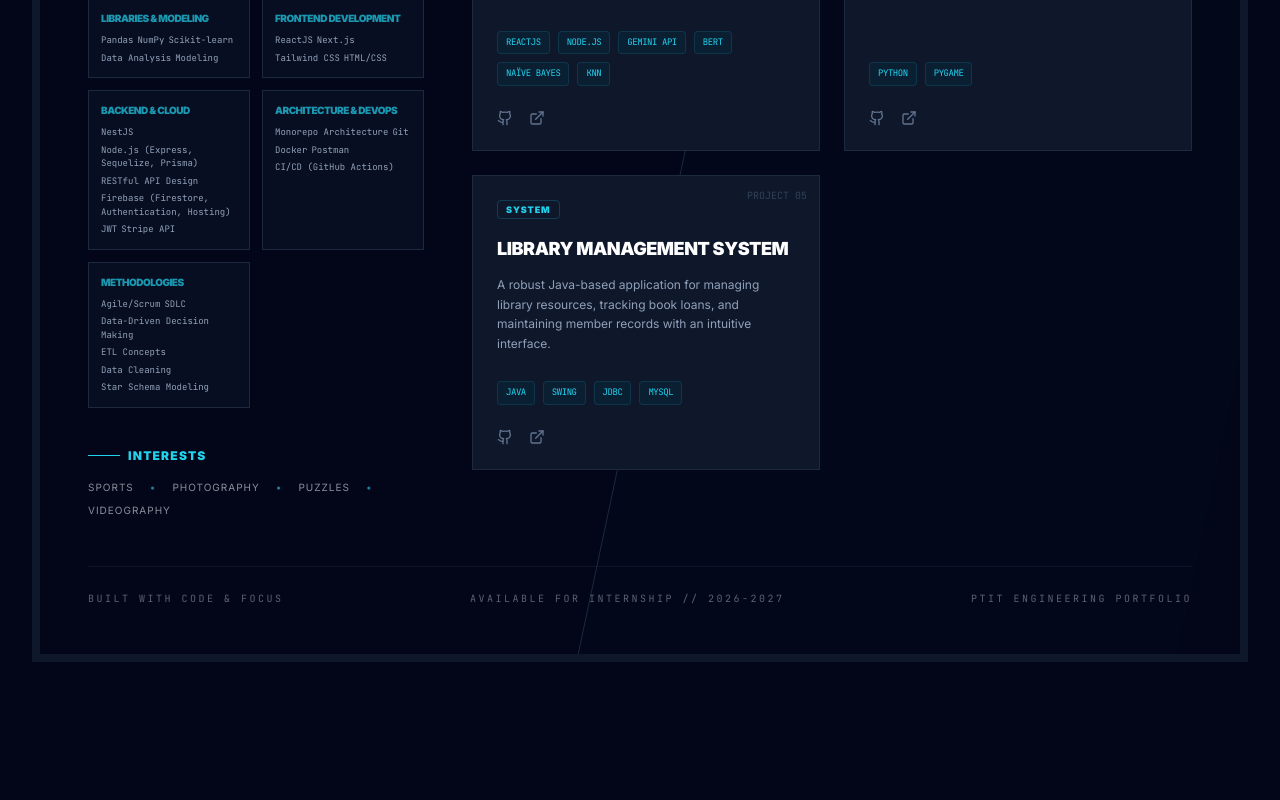
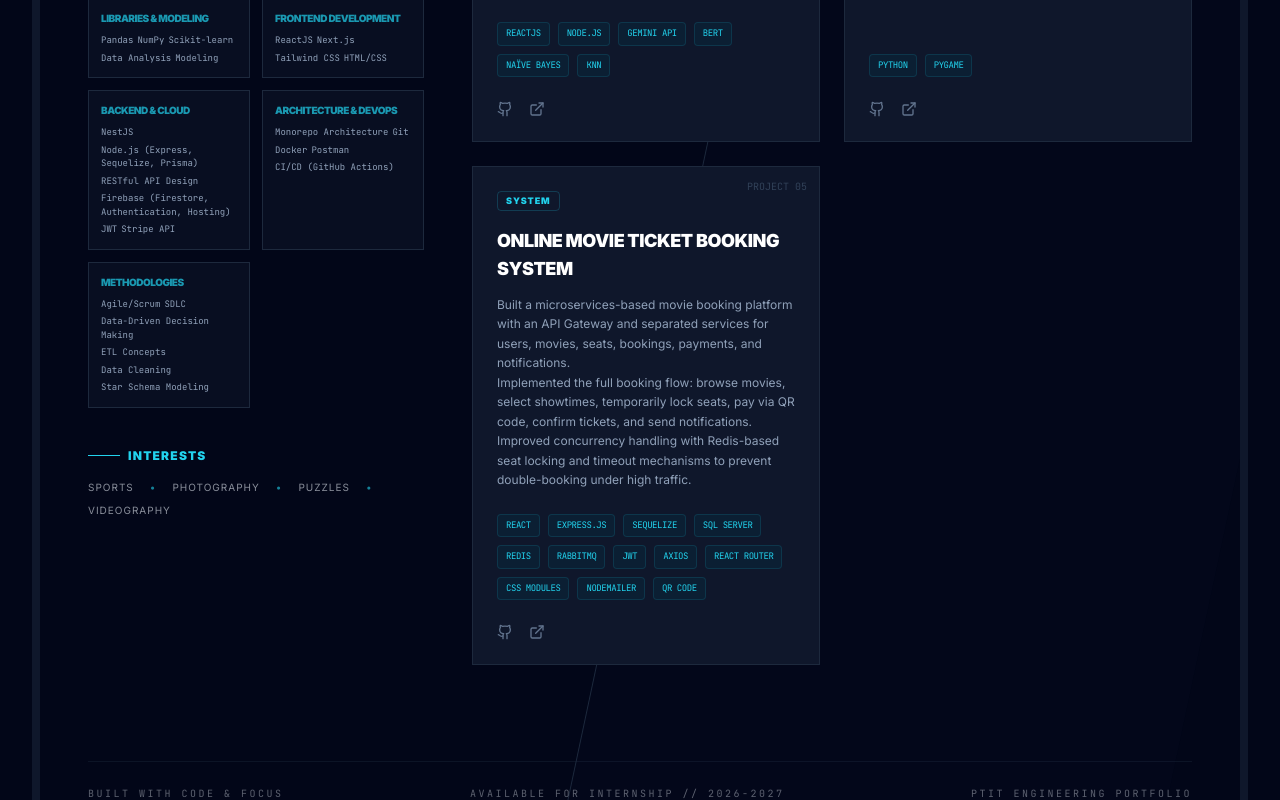
Before and after one commit to hungpptit/portfolio, a React (Vite) app: page / in a window 1280 px wide. Shown: the part 875-1675 px from the top of the page. Before the commit the page ends 1569 px from the top, so only its background shows below. Built offline with nearby package versions, Linux system fonts and the light colour scheme.

Commit message:
replace dự án thư viện

```diff
--- a/src/constants.ts
+++ b/src/constants.ts
@@ -47,11 +47,11 @@ export const PROJECTS: Project[] = [
     type: "Game"
   },
   {
-    title: "Library Management System",
-    description: "A robust Java-based application for managing library resources, tracking book loans, and maintaining member records with an intuitive interface.",
-    tech: ["Java", "Swing", "JDBC", "MySQL"],
-    link: "https://github.com/hungpptit/library-management-system",
-    github: "https://github.com/hungpptit/library-management-system",
+    title: "Online Movie Ticket Booking System",
+    description: "Built a microservices-based movie booking platform with an API Gateway and separated services for users, movies, seats, bookings, payments, and notifications.\nImplemented the full booking flow: browse movies, select showtimes, temporarily lock seats, pay via QR code, confirm tickets, and send notifications.\nImproved concurrency handling with Redis-based seat locking and timeout mechanisms to prevent double-booking under high traffic.",
+    tech: ["React", "Express.js", "Sequelize", "SQL Server", "Redis", "RabbitMQ", "JWT", "Axios", "React Router", "CSS Modules", "Nodemailer", "QR Code"],
+    link: "https://github.com/hungpptit/XEMPHIM/tree/kientruc",
+    github: "https://github.com/hungpptit/XEMPHIM/tree/kientruc",
     type: "System"
   }
 ];
@@ -63,7 +63,7 @@ export const SKILL_CATEGORIES: SkillCategory[] = [
   },
   {
     name: "AI & Machine Learning",
-    skills: ["BERT (Deep Learning)", "Gemini API (LLM Integration)", "Naïve Bayes", "kNN", "SVD", "Content-Based Filtering"]
+    skills: ["BERT (Deep Learning)", "Gemini API (LLM Integration)", "Naive Bayes", "kNN", "SVD", "Content-Based Filtering"]
   },
   {
     name: "Libraries & Modeling",
```
